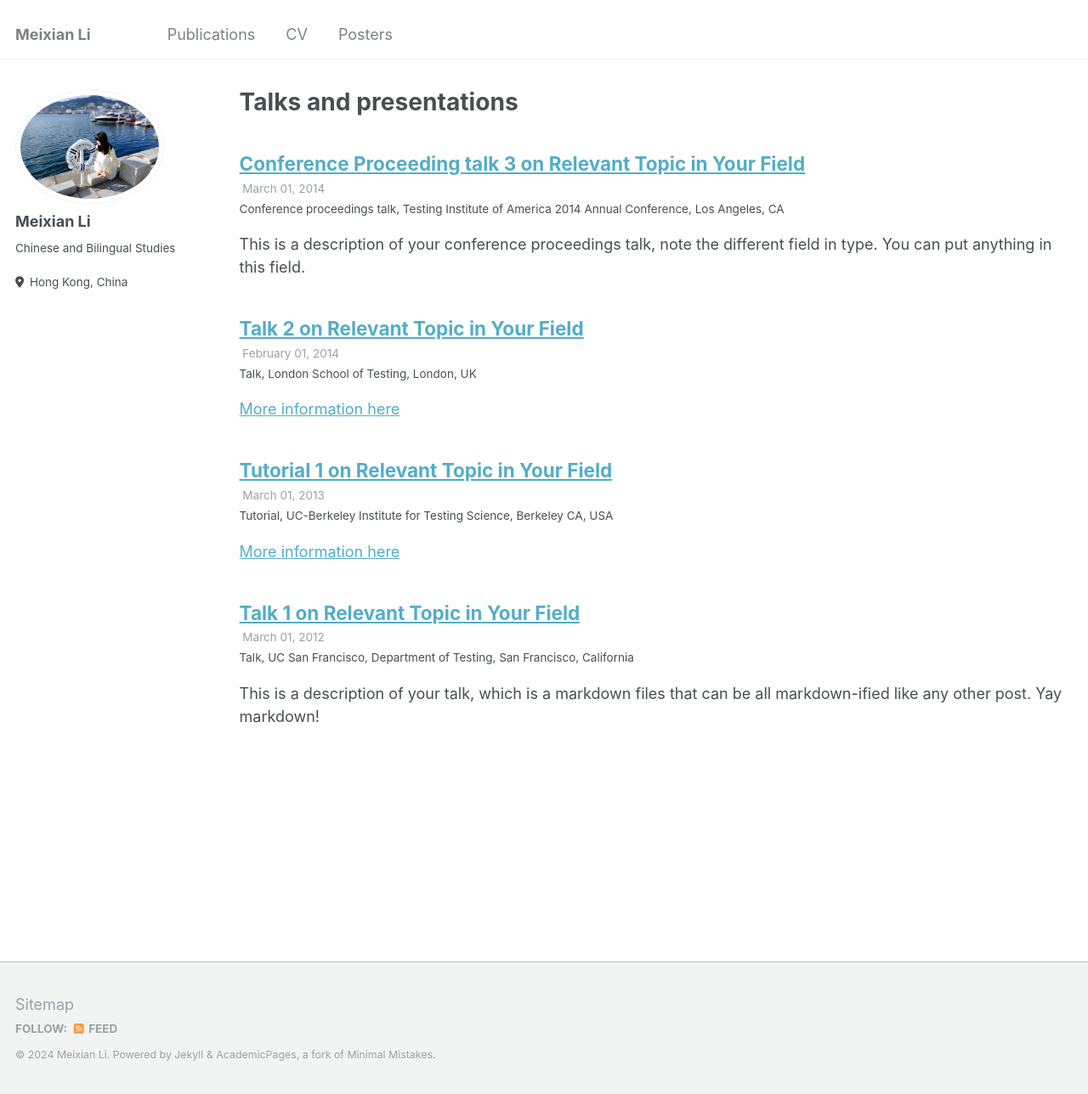
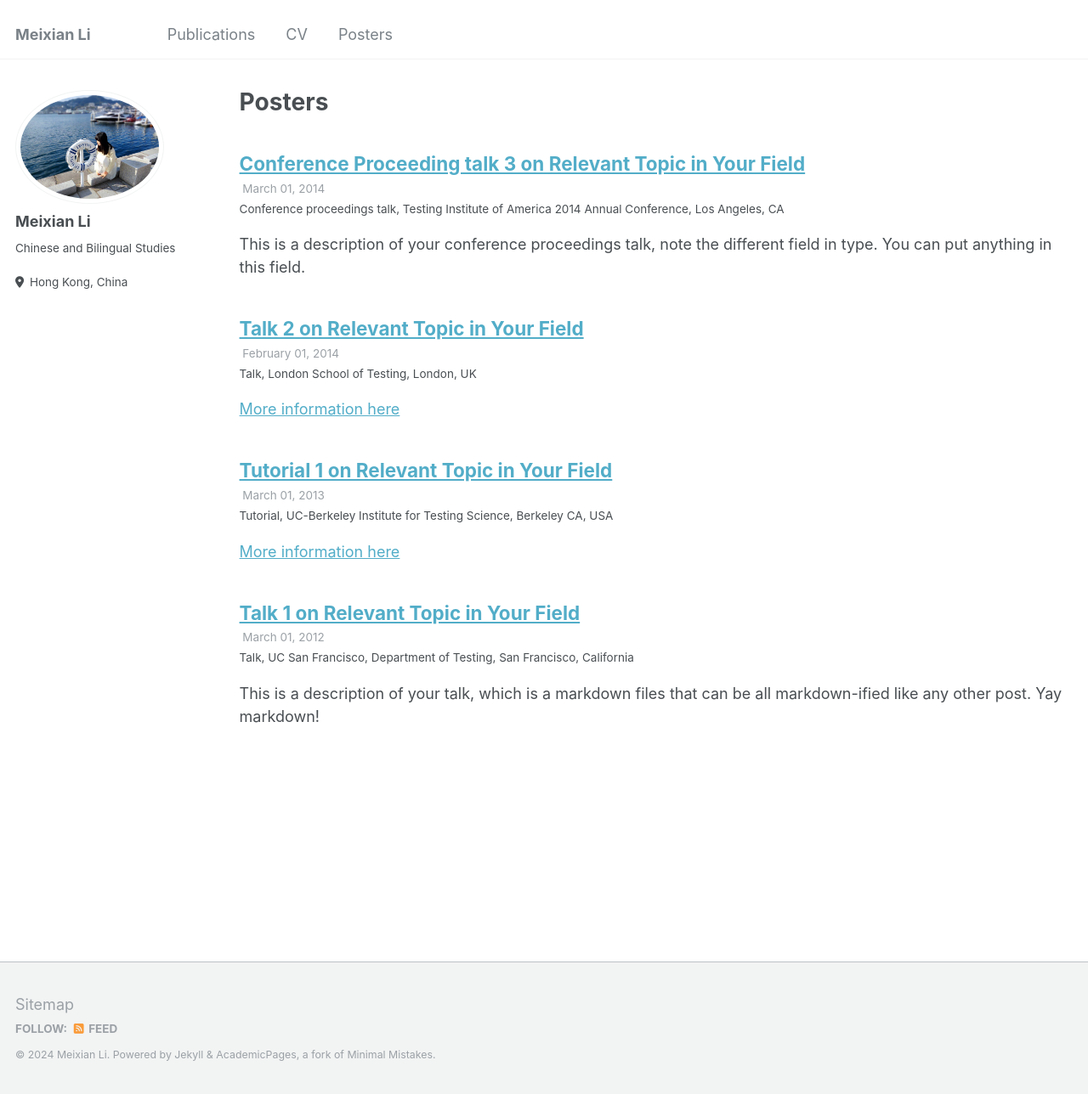
Before and after one commit to baolade/vickyacademic, a Jekyll site: the page built from _pages/talks.html, in a window 1280 px wide and 1288 px high. Shown: the whole window at 85% size. Built offline with Jekyll 4.4.1, drawn with Linux system fonts in a browser that asks for light colours.

Commit message:
Update talks.html

```diff
--- a/_pages/talks.html
+++ b/_pages/talks.html
@@ -1,6 +1,6 @@
 ---
 layout: archive
-title: "Talks and presentations"
+title: "Posters"
 permalink: /talks/
 author_profile: true
 ---
```
